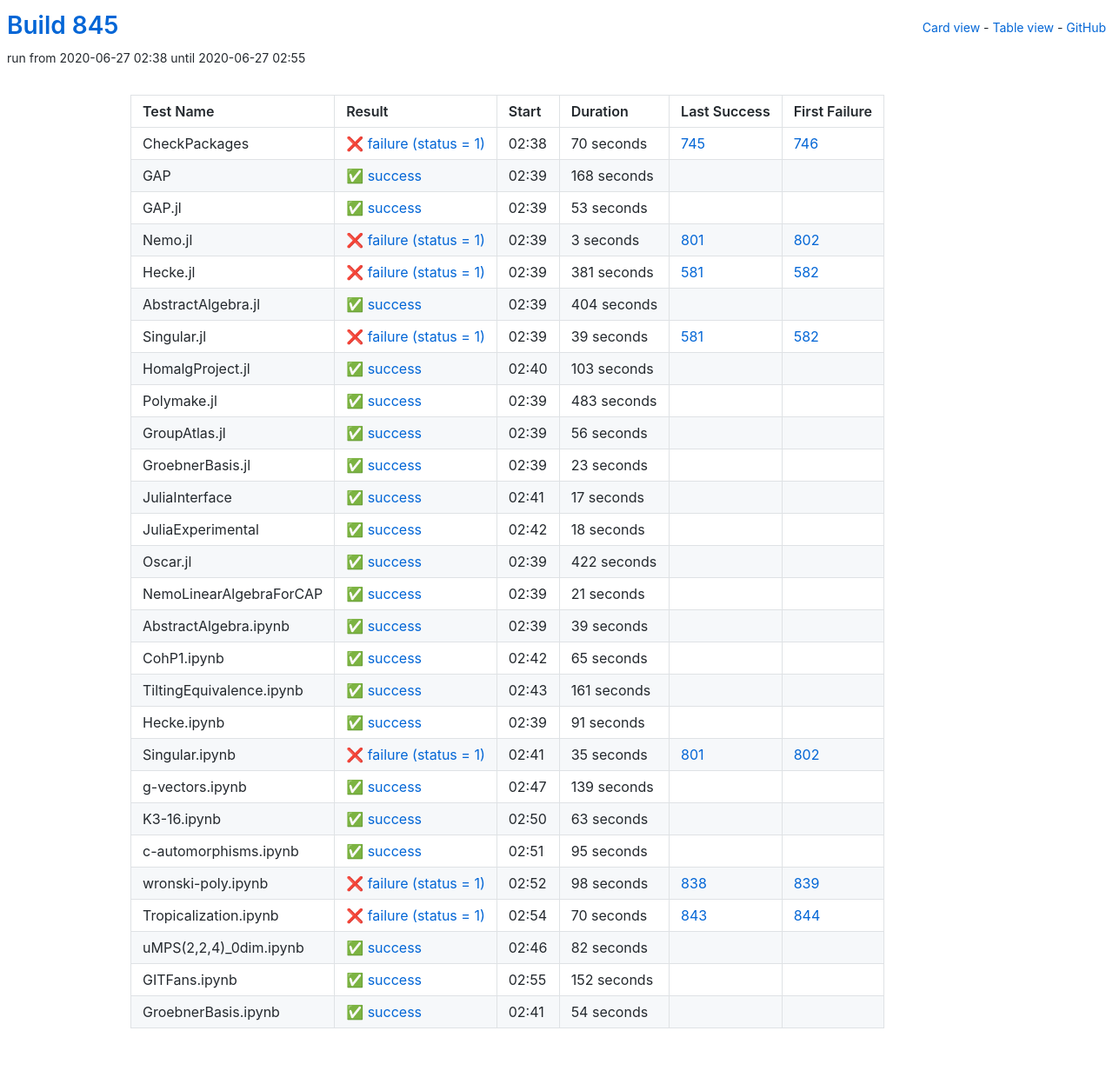
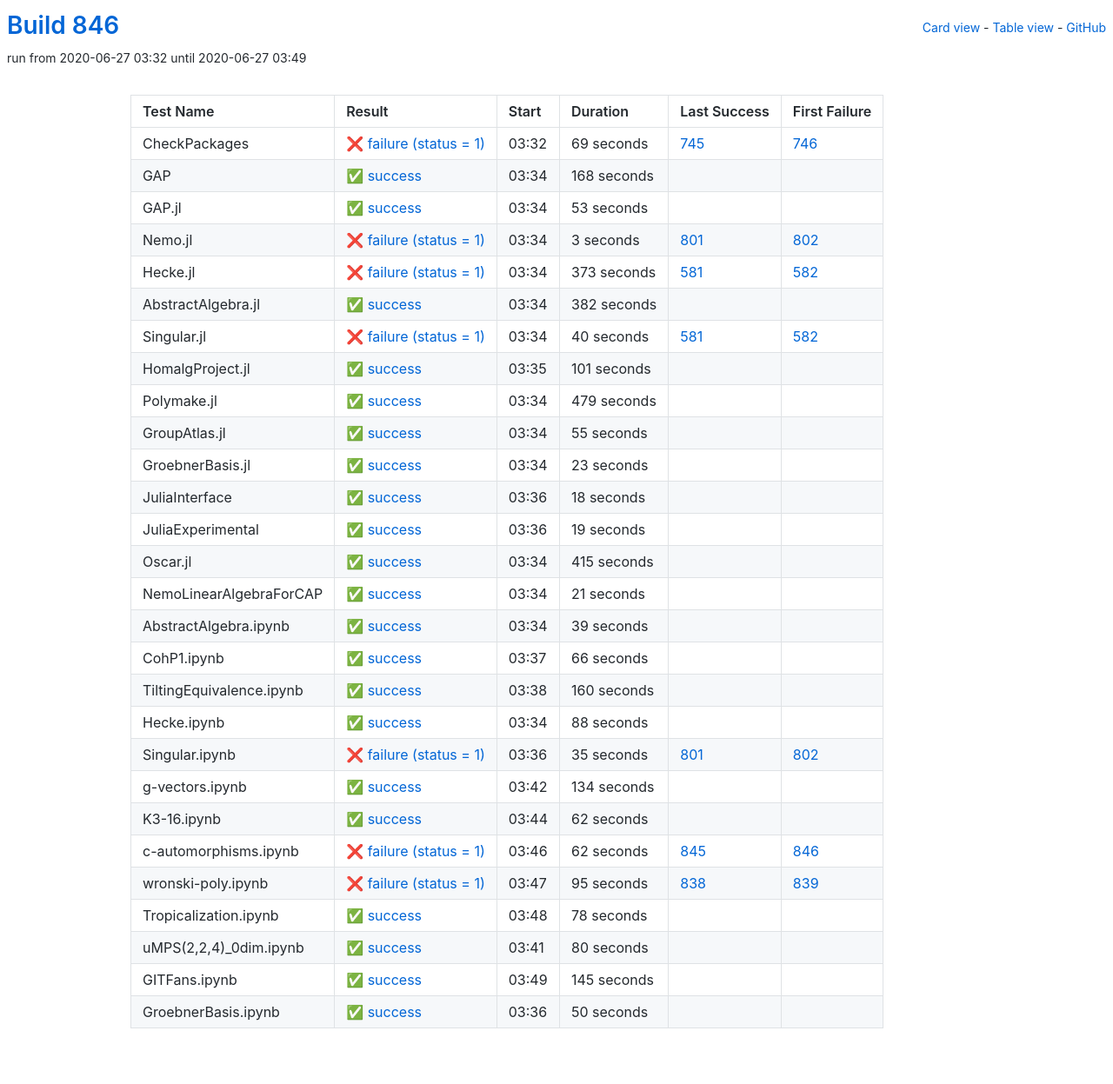
Before and after one commit to oscar-system/oscar-ci-status-1.4, a Jekyll site: the page built from table.html, in a window 1280 px wide. Shown: the whole page at 87% size. Built offline with Jekyll 4.4.1, drawn with Linux system fonts in a browser that asks for light colours.

Commit message:
Build #846

```diff
--- a/_data/ci.yml
+++ b/_data/ci.yml
@@ -1,6 +1,6 @@
 ---
-build: 845
-build_url: https://oscarci.mathematik.uni-kl.de/job/oscar-julia-1.4/845/
+build: 846
+build_url: https://oscarci.mathematik.uni-kl.de/job/oscar-julia-1.4/846/
 job: oscar-julia-1.4
 organization: oscar-system
 repo: oscar-ci-status-1.4
@@ -8,20 +8,20 @@ repourl: https://github.com/oscar-system/oscar-ci-status-1.4
 tests:
 - name: CheckPackages
   id: checkpackages
-  log: https://oscarci.mathematik.uni-kl.de/job/oscar-julia-1.4/845/artifact/logs/build-845/CheckPackages.log
-  start: 2020-06-27 02:38
+  log: https://oscarci.mathematik.uni-kl.de/job/oscar-julia-1.4/846/artifact/logs/build-846/CheckPackages.log
+  start: 2020-06-27 03:32
   success: false
   exitcode: 1
   status: failure
-  duration: 70
+  duration: 69
   last_success: 745
   last_success_url: https://oscarci.mathematik.uni-kl.de/job/oscar-julia-1.4/745/
   first_failure: 746
   first_failure_url: https://oscarci.mathematik.uni-kl.de/job/oscar-julia-1.4/746/
 - name: GAP
   id: gap
-  log: https://oscarci.mathematik.uni-kl.de/job/oscar-julia-1.4/845/artifact/logs/build-845/GAP.log
-  start: 2020-06-27 02:39
+  log: https://oscarci.mathematik.uni-kl.de/job/oscar-julia-1.4/846/artifact/logs/build-846/GAP.log
+  start: 2020-06-27 03:34
   success: true
   exitcode: 0
   status: success
@@ -32,8 +32,8 @@ tests:
   first_failure_url:
 - name: GAP.jl
   id: gap-jl
-  log: https://oscarci.mathematik.uni-kl.de/job/oscar-julia-1.4/845/artifact/logs/build-845/GAP.jl.log
-  start: 2020-06-27 02:39
+  log: https://oscarci.mathematik.uni-kl.de/job/oscar-julia-1.4/846/artifact/logs/build-846/GAP.jl.log
+  start: 2020-06-27 03:34
   success: true
   exitcode: 0
   status: success
@@ -44,8 +44,8 @@ tests:
   first_failure_url:
 - name: Nemo.jl
   id: nemo-jl
-  log: https://oscarci.mathematik.uni-kl.de/job/oscar-julia-1.4/845/artifact/logs/build-845/Nemo.jl.log
-  start: 2020-06-27 02:39
+  log: https://oscarci.mathematik.uni-kl.de/job/oscar-julia-1.4/846/artifact/logs/build-846/Nemo.jl.log
+  start: 2020-06-27 03:34
   success: false
   exitcode: 1
   status: failure
@@ -56,80 +56,80 @@ tests:
   first_failure_url: https://oscarci.mathematik.uni-kl.de/job/oscar-julia-1.4/802/
 - name: Hecke.jl
   id: hecke-jl
-  log: https://oscarci.mathematik.uni-kl.de/job/oscar-julia-1.4/845/artifact/logs/build-845/Hecke.jl.log
-  start: 2020-06-27 02:39
+  log: https://oscarci.mathematik.uni-kl.de/job/oscar-julia-1.4/846/artifact/logs/build-846/Hecke.jl.log
+  start: 2020-06-27 03:34
   success: false
   exitcode: 1
   status: failure
-  duration: 381
+  duration: 373
   last_success: 581
   last_success_url: https://oscarci.mathematik.uni-kl.de/job/oscar-julia-1.4/581/
   first_failure: 582
   first_failure_url: https://oscarci.mathematik.uni-kl.de/job/oscar-julia-1.4/582/
 - name: AbstractAlgebra.jl
   id: abstractalgebra-jl
-  log: https://oscarci.mathematik.uni-kl.de/job/oscar-julia-1.4/845/artifact/logs/build-845/AbstractAlgebra.jl.log
-  start: 2020-06-27 02:39
+  log: https://oscarci.mathematik.uni-kl.de/job/oscar-julia-1.4/846/artifact/logs/build-846/AbstractAlgebra.jl.log
+  start: 2020-06-27 03:34
   success: true
   exitcode: 0
   status: success
-  duration: 404
+  duration: 382
   last_success: false
   last_success_url:
   first_failure: false
   first_failure_url:
 - name: Singular.jl
   id: singular-jl
-  log: https://oscarci.mathematik.uni-kl.de/job/oscar-julia-1.4/845/artifact/logs/build-845/Singular.jl.log
-  start: 2020-06-27 02:39
+  log: https://oscarci.mathematik.uni-kl.de/job/oscar-julia-1.4/846/artifact/logs/build-846/Singular.jl.log
+  start: 2020-06-27 03:34
   success: false
   exitcode: 1
   status: failure
-  duration: 39
+  duration: 40
   last_success: 581
   last_success_url: https://oscarci.mathematik.uni-kl.de/job/oscar-julia-1.4/581/
   first_failure: 582
   first_failure_url: https://oscarci.mathematik.uni-kl.de/job/oscar-julia-1.4/582/
 - name: HomalgProject.jl
   id: homalgproject-jl
-  log: https://oscarci.mathematik.uni-kl.de/job/oscar-julia-1.4/845/artifact/logs/build-845/HomalgProject.jl.log
-  start: 2020-06-27 02:40
+  log: https://oscarci.mathematik.uni-kl.de/job/oscar-julia-1.4/846/artifact/logs/build-846/HomalgProject.jl.log
+  start: 2020-06-27 03:35
   success: true
   exitcode: 0
   status: success
-  duration: 103
+  duration: 101
   last_success: false
   last_success_url:
   first_failure: false
   first_failure_url:
 - name: Polymake.jl
   id: polymake-jl
-  log: https://oscarci.mathematik.uni-kl.de/job/oscar-julia-1.4/845/artifact/logs/build-845/Polymake.jl.log
-  start: 2020-06-27 02:39
+  log: https://oscarci.mathematik.uni-kl.de/job/oscar-julia-1.4/846/artifact/logs/build-846/Polymake.jl.log
+  start: 2020-06-27 03:34
   success: true
   exitcode: 0
   status: success
-  duration: 483
+  duration: 479
   last_success: false
   last_success_url:
   first_failure: false
   first_failure_url:
 - name: GroupAtlas.jl
   id: groupatlas-jl
-  log: https://oscarci.mathematik.uni-kl.de/job/oscar-julia-1.4/845/artifact/logs/build-845/GroupAtlas.jl.log
-  start: 2020-06-27 02:39
+  log: https://oscarci.mathematik.uni-kl.de/job/oscar-julia-1.4/846/artifact/logs/build-846/GroupAtlas.jl.log
+  start: 2020-06-27 03:34
   success: true
   exitcode: 0
   status: success
-  duration: 56
+  duration: 55
   last_success: false
   last_success_url:
   first_failure: false
   first_failure_url:
 - name: GroebnerBasis.jl
   id: groebnerbasis-jl
-  log: https://oscarci.mathematik.uni-kl.de/job/oscar-julia-1.4/845/artifact/logs/build-845/GroebnerBasis.jl.log
-  start: 2020-06-27 02:39
+  log: https://oscarci.mathematik.uni-kl.de/job/oscar-julia-1.4/846/artifact/logs/build-846/GroebnerBasis.jl.log
+  start: 2020-06-27 03:34
   success: true
   exitcode: 0
   status: success
@@ -140,20 +140,8 @@ tests:
   first_failure_url:
 - name: JuliaInterface
   id: juliainterface
-  log: https://oscarci.mathematik.uni-kl.de/job/oscar-julia-1.4/845/artifact/logs/build-845/JuliaInterface.log
-  start: 2020-06-27 02:41
-  success: true
-  exitcode: 0
-  status: success
-  duration: 17
-  last_success: false
-  last_success_url:
-  first_failure: false
-  first_failure_url:
-- name: JuliaExperimental
-  id: juliaexperimental
-  log: https://oscarci.mathematik.uni-kl.de/job/oscar-julia-1.4/845/artifact/logs/build-845/JuliaExperimental.log
-  start: 2020-06-27 02:42
+  log: https://oscarci.mathematik.uni-kl.de/job/oscar-julia-1.4/846/artifact/logs/build-846/JuliaInterface.log
+  start: 2020-06-27 03:36
   success: true
   exitcode: 0
   status: success
@@ -162,22 +150,34 @@ tests:
   last_success_url:
   first_failure: false
   first_failure_url:
-- name: Oscar.jl
-  id: oscar-jl
-  log: https://oscarci.mathematik.uni-kl.de/job/oscar-julia-1.4/845/artifact/logs/build-845/Oscar.jl.log
-  start: 2020-06-27 02:39
+- name: JuliaExperimental
+  id: juliaexperimental
+  log: https://oscarci.mathematik.uni-kl.de/job/oscar-julia-1.4/846/artifact/logs/build-846/JuliaExperimental.log
+  start: 2020-06-27 03:36
   success: true
   exitcode: 0
   status: success
-  duration: 422
+  duration: 19
+  last_success: false
+  last_success_url:
+  first_failure: false
+  first_failure_url:
+- name: Oscar.jl
+  id: oscar-jl
+  log: https://oscarci.mathematik.uni-kl.de/job/oscar-julia-1.4/846/artifact/logs/build-846/Oscar.jl.log
+  start: 2020-06-27 03:34
+  success: true
+  exitcode: 0
+  status: success
+  duration: 415
   last_success: false
   last_success_url:
   first_failure: false
   first_failure_url:
 - name: NemoLinearAlgebraForCAP
   id: nemolinearalgebraforcap
-  log: https://oscarci.mathematik.uni-kl.de/job/oscar-julia-1.4/845/artifact/logs/build-845/NemoLinearAlgebraForCAP.log
-  start: 2020-06-27 02:39
+  log: https://oscarci.mathematik.uni-kl.de/job/oscar-julia-1.4/846/artifact/logs/build-846/NemoLinearAlgebraForCAP.log
+  start: 2020-06-27 03:34
   success: true
   exitcode: 0
   status: success
@@ -188,8 +188,8 @@ tests:
   first_failure_url:
 - name: AbstractAlgebra.ipynb
   id: abstractalgebra-ipynb
-  log: https://oscarci.mathematik.uni-kl.de/job/oscar-julia-1.4/845/artifact/logs/build-845/AbstractAlgebra.ipynb.log
-  start: 2020-06-27 02:39
+  log: https://oscarci.mathematik.uni-kl.de/job/oscar-julia-1.4/846/artifact/logs/build-846/AbstractAlgebra.ipynb.log
+  start: 2020-06-27 03:34
   success: true
   exitcode: 0
   status: success
@@ -200,44 +200,44 @@ tests:
   first_failure_url:
 - name: CohP1.ipynb
   id: cohp1-ipynb
-  log: https://oscarci.mathematik.uni-kl.de/job/oscar-julia-1.4/845/artifact/logs/build-845/CohP1.ipynb.log
-  start: 2020-06-27 02:42
+  log: https://oscarci.mathematik.uni-kl.de/job/oscar-julia-1.4/846/artifact/logs/build-846/CohP1.ipynb.log
+  start: 2020-06-27 03:37
   success: true
   exitcode: 0
   status: success
-  duration: 65
+  duration: 66
   last_success: false
   last_success_url:
   first_failure: false
   first_failure_url:
 - name: TiltingEquivalence.ipynb
   id: tiltingequivalence-ipynb
-  log: https://oscarci.mathematik.uni-kl.de/job/oscar-julia-1.4/845/artifact/logs/build-845/TiltingEquivalence.ipynb.log
-  start: 2020-06-27 02:43
+  log: https://oscarci.mathematik.uni-kl.de/job/oscar-julia-1.4/846/artifact/logs/build-846/TiltingEquivalence.ipynb.log
+  start: 2020-06-27 03:38
   success: true
   exitcode: 0
   status: success
-  duration: 161
+  duration: 160
   last_success: false
   last_success_url:
   first_failure: false
   first_failure_url:
 - name: Hecke.ipynb
   id: hecke-ipynb
-  log: https://oscarci.mathematik.uni-kl.de/job/oscar-julia-1.4/845/artifact/logs/build-845/Hecke.ipynb.log
-  start: 2020-06-27 02:39
+  log: https://oscarci.mathematik.uni-kl.de/job/oscar-julia-1.4/846/artifact/logs/build-846/Hecke.ipynb.log
+  start: 2020-06-27 03:34
   success: true
   exitcode: 0
   status: success
-  duration: 91
+  duration: 88
   last_success: false
   last_success_url:
   first_failure: false
   first_failure_url:
 - name: Singular.ipynb
   id: singular-ipynb
-  log: https://oscarci.mathematik.uni-kl.de/job/oscar-julia-1.4/845/artifact/logs/build-845/Singular.ipynb.log
-  start: 2020-06-27 02:41
+  log: https://oscarci.mathematik.uni-kl.de/job/oscar-julia-1.4/846/artifact/logs/build-846/Singular.ipynb.log
+  start: 2020-06-27 03:36
   success: false
   exitcode: 1
   status: failure
@@ -248,96 +248,96 @@ tests:
   first_failure_url: https://oscarci.mathematik.uni-kl.de/job/oscar-julia-1.4/802/
 - name: g-vectors.ipynb
   id: g-vectors-ipynb
-  log: https://oscarci.mathematik.uni-kl.de/job/oscar-julia-1.4/845/artifact/logs/build-845/g-vectors.ipynb.log
-  start: 2020-06-27 02:47
+  log: https://oscarci.mathematik.uni-kl.de/job/oscar-julia-1.4/846/artifact/logs/build-846/g-vectors.ipynb.log
+  start: 2020-06-27 03:42
   success: true
   exitcode: 0
   status: success
-  duration: 139
+  duration: 134
   last_success: false
   last_success_url:
   first_failure: false
   first_failure_url:
 - name: K3-16.ipynb
   id: k3-16-ipynb
-  log: https://oscarci.mathematik.uni-kl.de/job/oscar-julia-1.4/845/artifact/logs/build-845/K3-16.ipynb.log
-  start: 2020-06-27 02:50
+  log: https://oscarci.mathematik.uni-kl.de/job/oscar-julia-1.4/846/artifact/logs/build-846/K3-16.ipynb.log
+  start: 2020-06-27 03:44
   success: true
   exitcode: 0
   status: success
-  duration: 63
+  duration: 62
   last_success: false
   last_success_url:
   first_failure: false
   first_failure_url:
 - name: c-automorphisms.ipynb
   id: c-automorphisms-ipynb
-  log: https://oscarci.mathematik.uni-kl.de/job/oscar-julia-1.4/845/artifact/logs/build-845/c-automorphisms.ipynb.log
-  start: 2020-06-27 02:51
-  success: true
-  exitcode: 0
-  status: success
-  duration: 95
-  last_success: false
-  last_success_url:
-  first_failure: false
-  first_failure_url:
-- name: wronski-poly.ipynb
-  id: wronski-poly-ipynb
-  log: https://oscarci.mathematik.uni-kl.de/job/oscar-julia-1.4/845/artifact/logs/build-845/wronski-poly.ipynb.log
-  start: 2020-06-27 02:52
+  log: https://oscarci.mathematik.uni-kl.de/job/oscar-julia-1.4/846/artifact/logs/build-846/c-automorphisms.ipynb.log
+  start: 2020-06-27 03:46
   success: false
   exitcode: 1
   status: failure
-  duration: 98
+  duration: 62
+  last_success: 845
+  last_success_url: https://oscarci.mathematik.uni-kl.de/job/oscar-julia-1.4/845/
+  first_failure: 846
+  first_failure_url: https://oscarci.mathematik.uni-kl.de/job/oscar-julia-1.4/846/
+- name: wronski-poly.ipynb
+  id: wronski-poly-ipynb
+  log: https://oscarci.mathematik.uni-kl.de/job/oscar-julia-1.4/846/artifact/logs/build-846/wronski-poly.ipynb.log
+  start: 2020-06-27 03:47
+  success: false
+  exitcode: 1
+  status: failure
+  duration: 95
   last_success: 838
   last_success_url: https://oscarci.mathematik.uni-kl.de/job/oscar-julia-1.4/838/
   first_failure: 839
   first_failure_url: https://oscarci.mathematik.uni-kl.de/job/oscar-julia-1.4/839/
 - name: Tropicalization.ipynb
   id: tropicalization-ipynb
-  log: https://oscarci.mathematik.uni-kl.de/job/oscar-julia-1.4/845/artifact/logs/build-845/Tropicalization.ipynb.log
-  start: 2020-06-27 02:54
-  success: false
-  exitcode: 1
-  status: failure
-  duration: 70
-  last_success: 843
-  last_success_url: https://oscarci.mathematik.uni-kl.de/job/oscar-julia-1.4/843/
-  first_failure: 844
-  first_failure_url: https://oscarci.mathematik.uni-kl.de/job/oscar-julia-1.4/844/
-- name: uMPS(2,2,4)_0dim.ipynb
-  id: umps-2-2-4-0dim-ipynb
-  log: https://oscarci.mathematik.uni-kl.de/job/oscar-julia-1.4/845/artifact/logs/build-845/uMPS-2-2-4-_0dim.ipynb.log
-  start: 2020-06-27 02:46
+  log: https://oscarci.mathematik.uni-kl.de/job/oscar-julia-1.4/846/artifact/logs/build-846/Tropicalization.ipynb.log
+  start: 2020-06-27 03:48
   success: true
   exitcode: 0
   status: success
-  duration: 82
+  duration: 78
+  last_success: false
+  last_success_url:
+  first_failure: false
+  first_failure_url:
+- name: uMPS(2,2,4)_0dim.ipynb
+  id: umps-2-2-4-0dim-ipynb
+  log: https://oscarci.mathematik.uni-kl.de/job/oscar-julia-1.4/846/artifact/logs/build-846/uMPS-2-2-4-_0dim.ipynb.log
+  start: 2020-06-27 03:41
+  success: true
+  exitcode: 0
+  status: success
+  duration: 80
   last_success: false
   last_success_url:
   first_failure: false
   first_failure_url:
 - name: GITFans.ipynb
   id: gitfans-ipynb
-  log: https://oscarci.mathematik.uni-kl.de/job/oscar-julia-1.4/845/artifact/logs/build-845/GITFans.ipynb.log
-  start: 2020-06-27 02:55
+  log: https://oscarci.mathematik.uni-kl.de/job/oscar-julia-1.4/846/artifact/logs/build-846/GITFans.ipynb.log
+  start: 2020-06-27 03:49
   success: true
   exitcode: 0
   status: success
-  duration: 152
+  duration: 145
   last_success: false
   last_success_url:
   first_failure: false
   first_failure_url:
 - name: GroebnerBasis.ipynb
   id: groebnerbasis-ipynb
-  log: https://oscarci.mathematik.uni-kl.de/job/oscar-julia-1.4/845/artifact/logs/build-845/GroebnerBasis.ipynb.log
-  start: 2020-06-27 02:41
+  log: https://oscarci.mathematik.uni-kl.de/job/oscar-julia-1.4/846/artifact/logs/build-846/GroebnerBasis.ipynb.log
+  start: 2020-06-27 03:36
   success: true
   exitcode: 0
   status: success
-  duration: 54
+  duration: 50
   last_success: false
   last_success_url:
   first_failure: false
```
Also changed, not shown: README.md.
